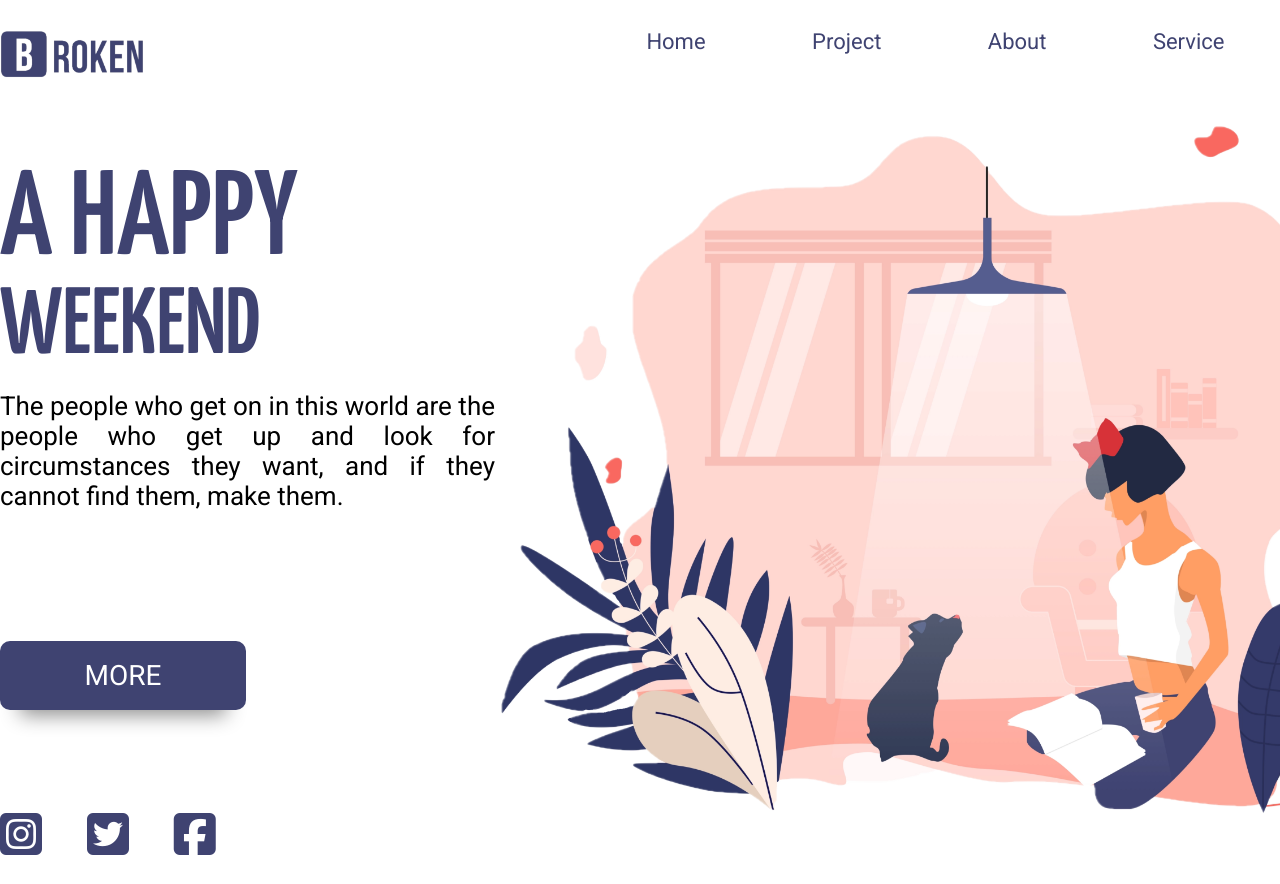
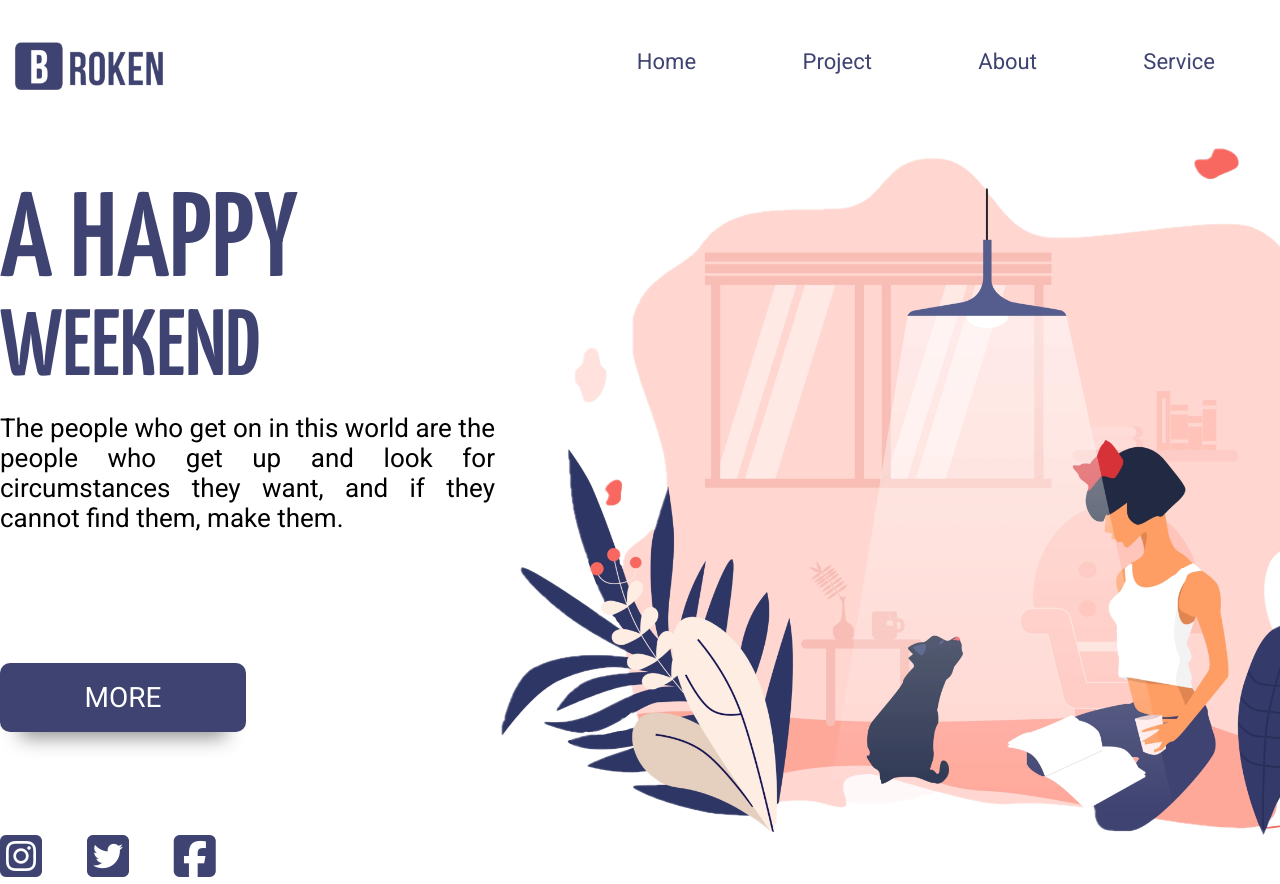
Before and after one commit to airidasju/03-happy-weekend, a website: page index.html in a window 1280 px wide. Shown: the top 884 px of the page. Before the commit the page ends 862 px from the top, so only its background shows below. Drawn offline with Linux system fonts and the light colour scheme.

Commit message:
fixed navigation sizing

```diff
--- a/index.html
+++ b/index.html
@@ -18,19 +18,17 @@
 </head>
 <body style="font-family: 'Roboto', sans-serif;
 width: 1500px; margin: 0 auto; color: #3f4371;">
-    <header>
-
-        <div style="height: 50px;">
-            <img style="height: 100%;" src="./img/logo.png" alt="Broken logo">
-            <div style="display: inline-block; vertical-align: text-bottom; margin-left: 445px; font-size: 22px;">
-                <ul>
+    <header style="margin-top: 20px">
+        <div style="height: 52px; display: flex;
+        justify-content: center;">
+            <img style="height: 100%; margin-top: 20px;" src="./img/logo.png" alt="Broken logo">
+                <ul style="display: inline-block; margin-left: 420px; font-size: 22px;">
                     <li><a href="#">Home</a></li>
                     <li><a href="#">Project</a></li>
                     <li><a href="#">About</a></li>
                     <li><a href="#">Service</a></li>
                     <li><a href="#">Contact</a></li>
                 </ul>
-            </div>
         </div>
     </header>
     <main>
```
